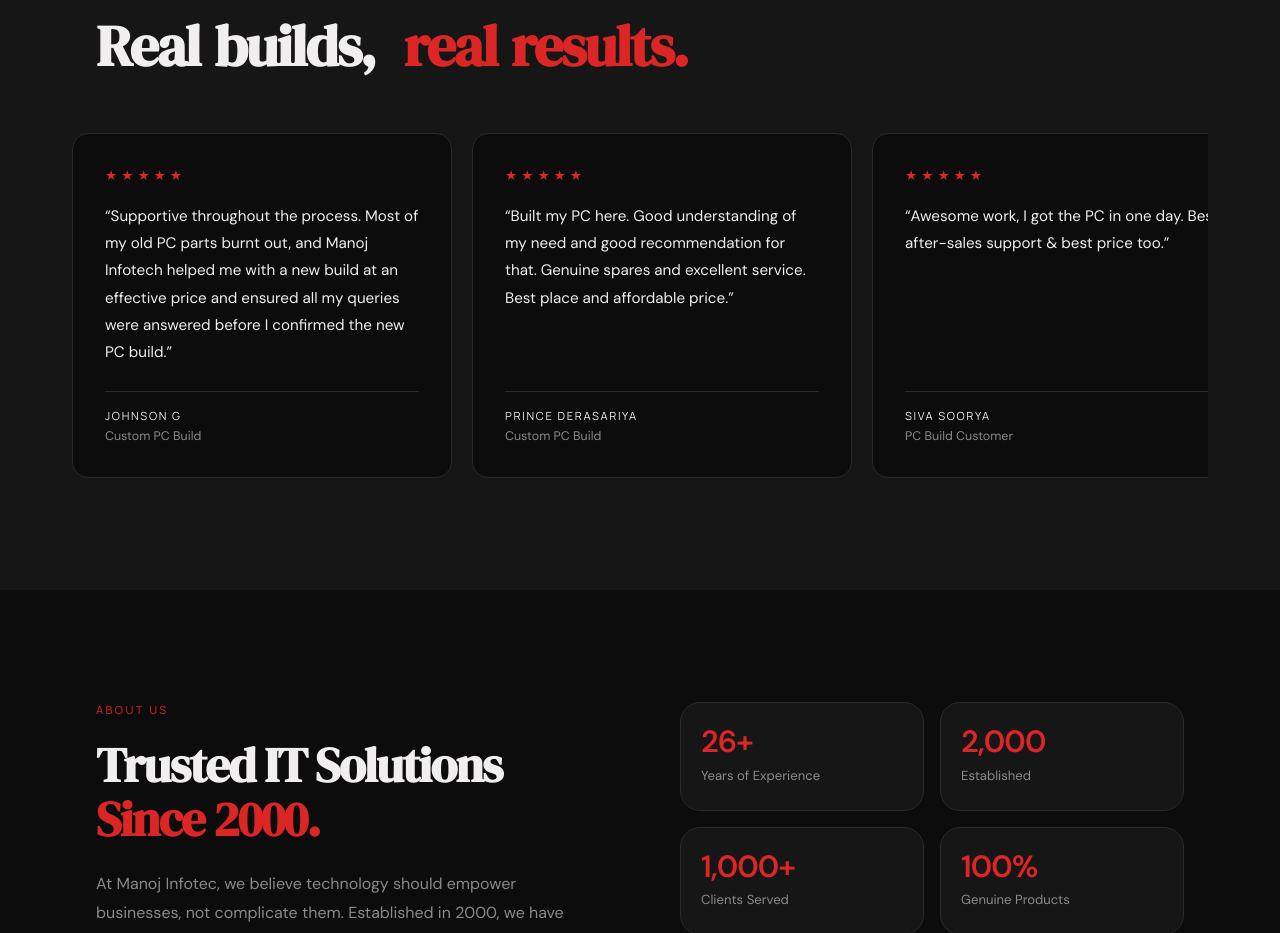
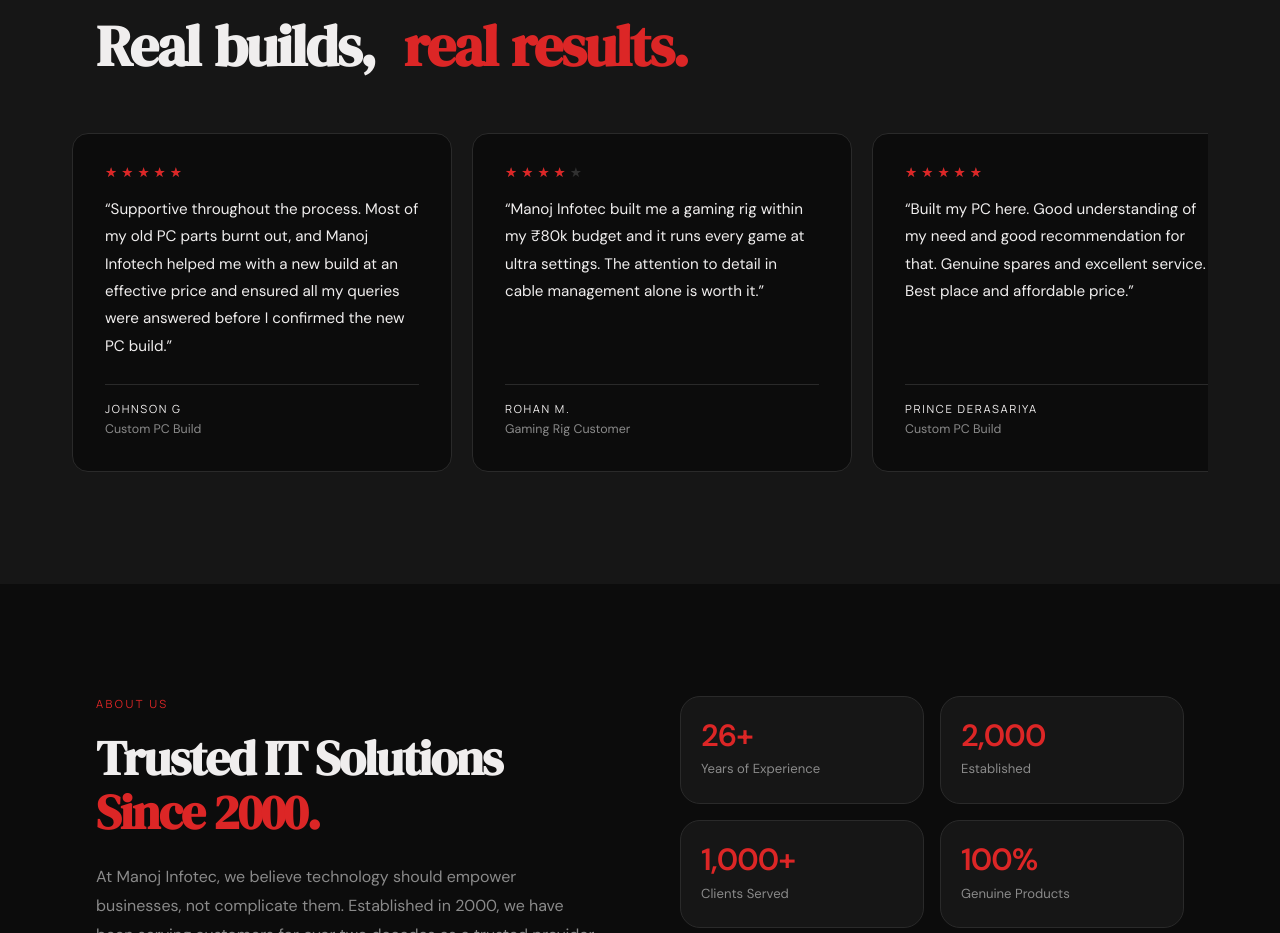
Before and after one commit to naman-1311/manoj-infotech, a Next.js app: page / in a window 1280 px wide. Shown: the part 2742-3675 px from the top of the page. Built offline with nearby package versions, Linux system fonts and the light colour scheme.

Commit message:
feat: implement social proof section with animated testimonial cards

```diff
--- a/src/components/sections/social-proof.tsx
+++ b/src/components/sections/social-proof.tsx
@@ -9,36 +9,43 @@
     quote: "Supportive throughout the process. Most of my old PC parts burnt out, and Manoj Infotech helped me with a new build at an effective price and ensured all my queries were answered before I confirmed the new PC build.",
     name: 'Johnson G',
     detail: 'Custom PC Build',
+    stars: 5,
+  },
+  {
+    quote: "Manoj Infotec built me a gaming rig within my ₹80k budget and it runs every game at ultra settings. The attention to detail in cable management alone is worth it.",
+    name: 'Rohan M.',
+    detail: 'Gaming Rig Customer',
+    stars: 4,
   },
   {
     quote: "Built my PC here. Good understanding of my need and good recommendation for that. Genuine spares and excellent service. Best place and affordable price.",
     name: 'Prince Derasariya',
     detail: 'Custom PC Build',
+    stars: 5,
+  },
+  {
+    quote: "I needed a Blender + DaVinci workstation urgently. They delivered a fully tested build in 3 days. Renders that took 2 hours now finish in 20 minutes.",
+    name: 'Priya K.',
+    detail: 'Workstation Customer',
+    stars: 4,
   },
   {
     quote: "Awesome work, I got the PC in one day. Best after-sales support & best price too.",
     name: 'Siva Soorya',
     detail: 'PC Build Customer',
+    stars: 5,
+  },
+  {
+    quote: "Our office needed 5 budget builds fast. Manoj Infotec handled everything — procurement, assembly, OS install. Couldn't ask for better service.",
+    name: 'Sameer D.',
+    detail: 'Business Client',
+    stars: 4,
   },
   {
     quote: "We have been dealing with Manoj Infotech for more than 2 years now. Their price is always affordable compared with other suppliers in the market. On-time response, timely delivery and kind support are their notable marks.",
     name: 'ARPL EDP',
     detail: 'Business Client',
-  },
-  {
-    quote: "Manoj Infotec built me a gaming rig within my ₹80k budget and it runs every game at ultra settings. The attention to detail in cable management alone is worth it.",
-    name: 'Rohan M.',
-    detail: 'Gaming Rig Customer',
-  },
-  {
-    quote: "I needed a Blender + DaVinci workstation urgently. They delivered a fully tested build in 3 days. Renders that took 2 hours now finish in 20 minutes.",
-    name: 'Priya K.',
-    detail: 'Workstation Customer',
-  },
-  {
-    quote: "Our office needed 5 budget builds fast. Manoj Infotec handled everything — procurement, assembly, OS install. Couldn't ask for better service.",
-    name: 'Sameer D.',
-    detail: 'Business Client',
+    stars: 5,
   },
 ];
 
@@ -57,9 +64,22 @@
       }}
     >
       <div style={{ marginBottom: 16, display: 'flex', gap: 4 }}>
-        {Array.from({ length: 5 }).map((_, si) => (
-          <span key={si} style={{ color: '#DC2626', fontSize: '0.85rem' }}>★</span>
-        ))}
+        {Array.from({ length: 5 }).map((_, si) => {
+          const full = si < Math.floor(t.stars);
+          const half = !full && si < t.stars;
+          return (
+            <span key={si} style={{ fontSize: '0.85rem', position: 'relative', display: 'inline-block', lineHeight: 1 }}>
+              {/* empty star base */}
+              <span style={{ color: 'rgba(255,255,255,0.15)' }}>★</span>
+              {full && (
+                <span style={{ position: 'absolute', left: 0, top: 0, color: '#DC2626', overflow: 'hidden', whiteSpace: 'nowrap' }}>★</span>
+              )}
+              {half && (
+                <span style={{ position: 'absolute', left: 0, top: 0, color: '#DC2626', overflow: 'hidden', whiteSpace: 'nowrap', width: '50%', display: 'block' }}>★</span>
+              )}
+            </span>
+          );
+        })}
       </div>
       <p style={{ fontFamily: 'var(--font-body)', fontSize: '0.95rem', color: 'var(--brand-text)', lineHeight: 1.8, flex: 1 }}>
         &ldquo;{t.quote}&rdquo;
```
